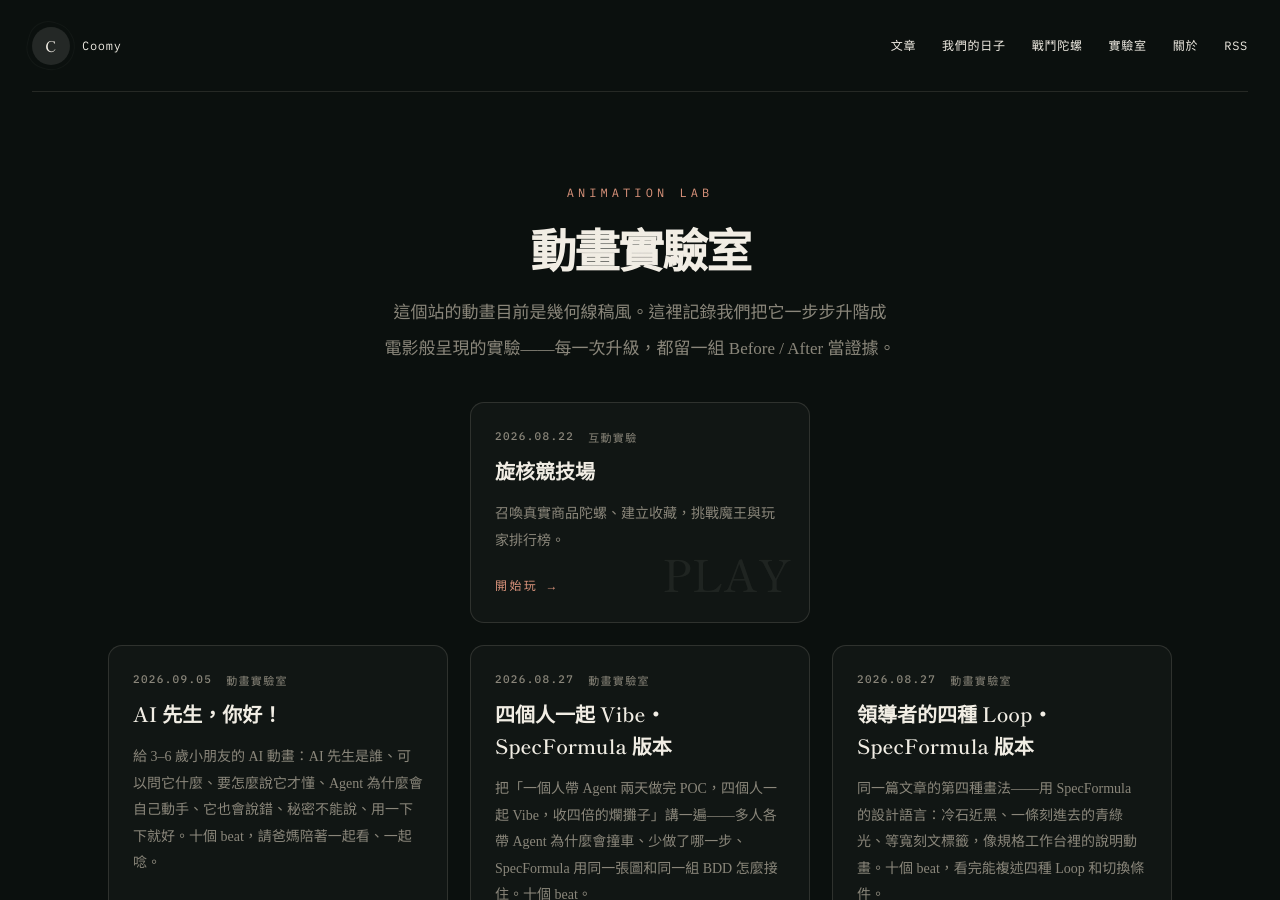
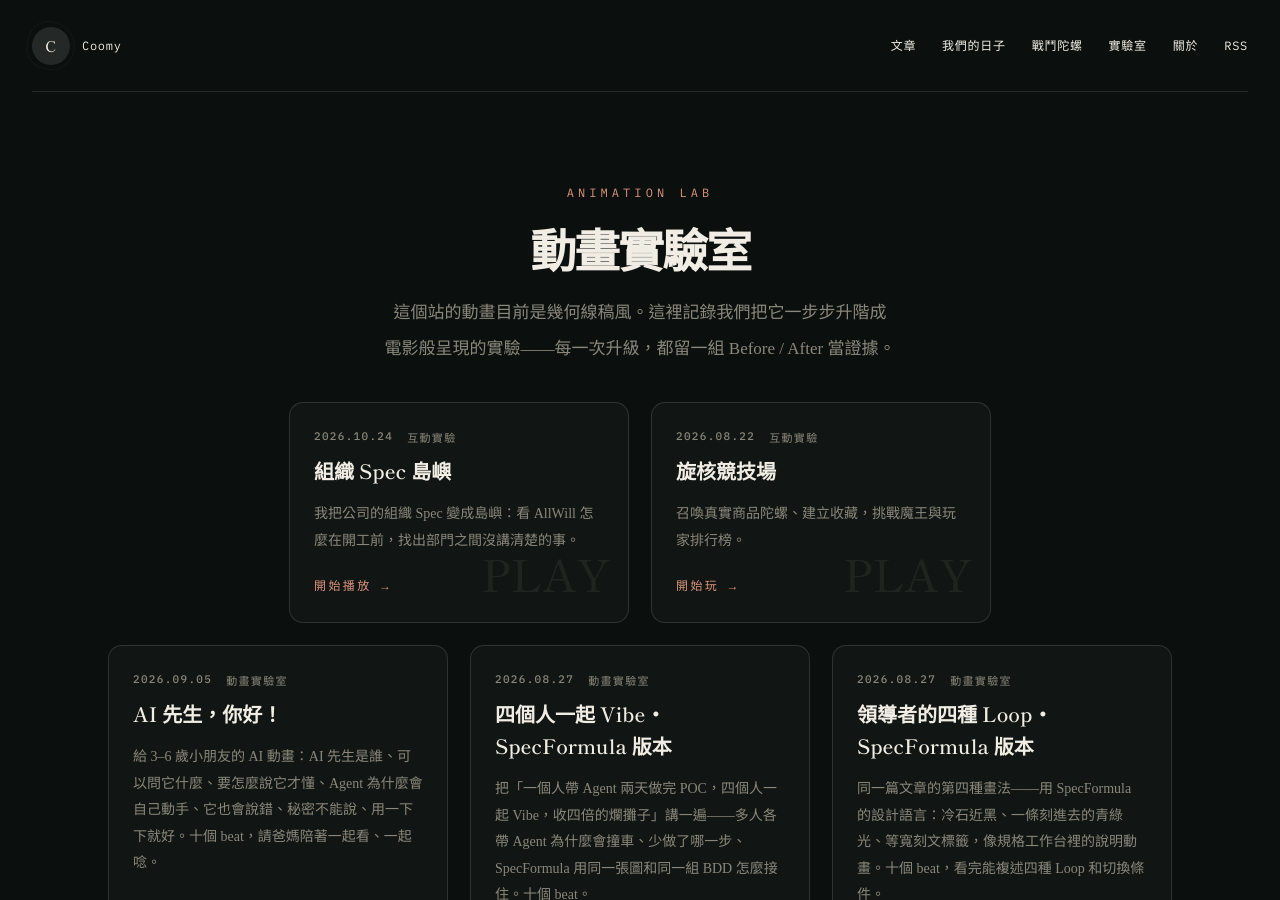
Before and after one commit to coomySF/coomySF.github.io, a Jekyll site: the page built from lab.html, in a window 1280 px wide and 900 px high. Built offline with Jekyll 4.4.1, drawn with Linux system fonts in a browser that asks for light colours.

Commit message:
feat(lab): 實驗室加入組織 Spec 島嶼入口
Co-Authored-By: Claude Opus 5.5 <noreply@anthropic.com>

```diff
--- a/lab.html
+++ b/lab.html
@@ -16,6 +16,16 @@ seo:
     <p class="life-intro">這個站的動畫目前是幾何線稿風。這裡記錄我們把它一步步升階成<br>電影般呈現的實驗——每一次升級，都留一組 Before / After 當證據。</p>
   </div>
   <div class="life-grid" style="margin-bottom: 22px;">
+    <a class="post-card" href="{{ '/org-island/' | relative_url }}" aria-label="進入組織 Spec 島嶼">
+      <span class="post-card-index" aria-hidden="true">PLAY</span>
+      <div class="article-meta">
+        <time datetime="2026-10-24">2026.10.24</time>
+        <span>互動實驗</span>
+      </div>
+      <h3>組織 Spec 島嶼</h3>
+      <p>我把公司的組織 Spec 變成島嶼：看 AllWill 怎麼在開工前，找出部門之間沒講清楚的事。</p>
+      <span class="post-card-arrow" aria-hidden="true">開始播放 →</span>
+    </a>
     <a class="post-card" href="{{ '/battle-top/' | relative_url }}" aria-label="進入旋核競技場">
       <span class="post-card-index" aria-hidden="true">PLAY</span>
       <div class="article-meta">
```
